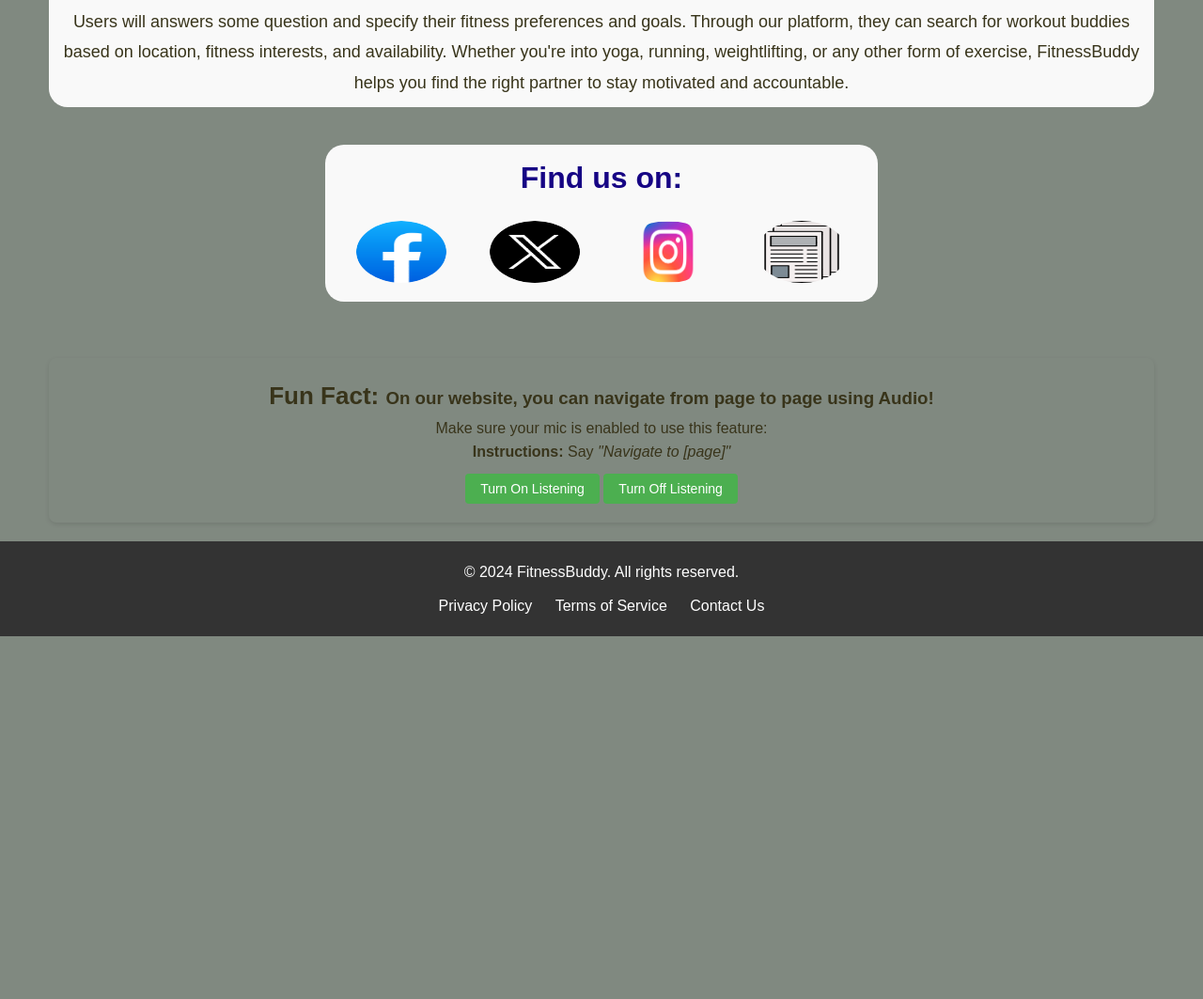
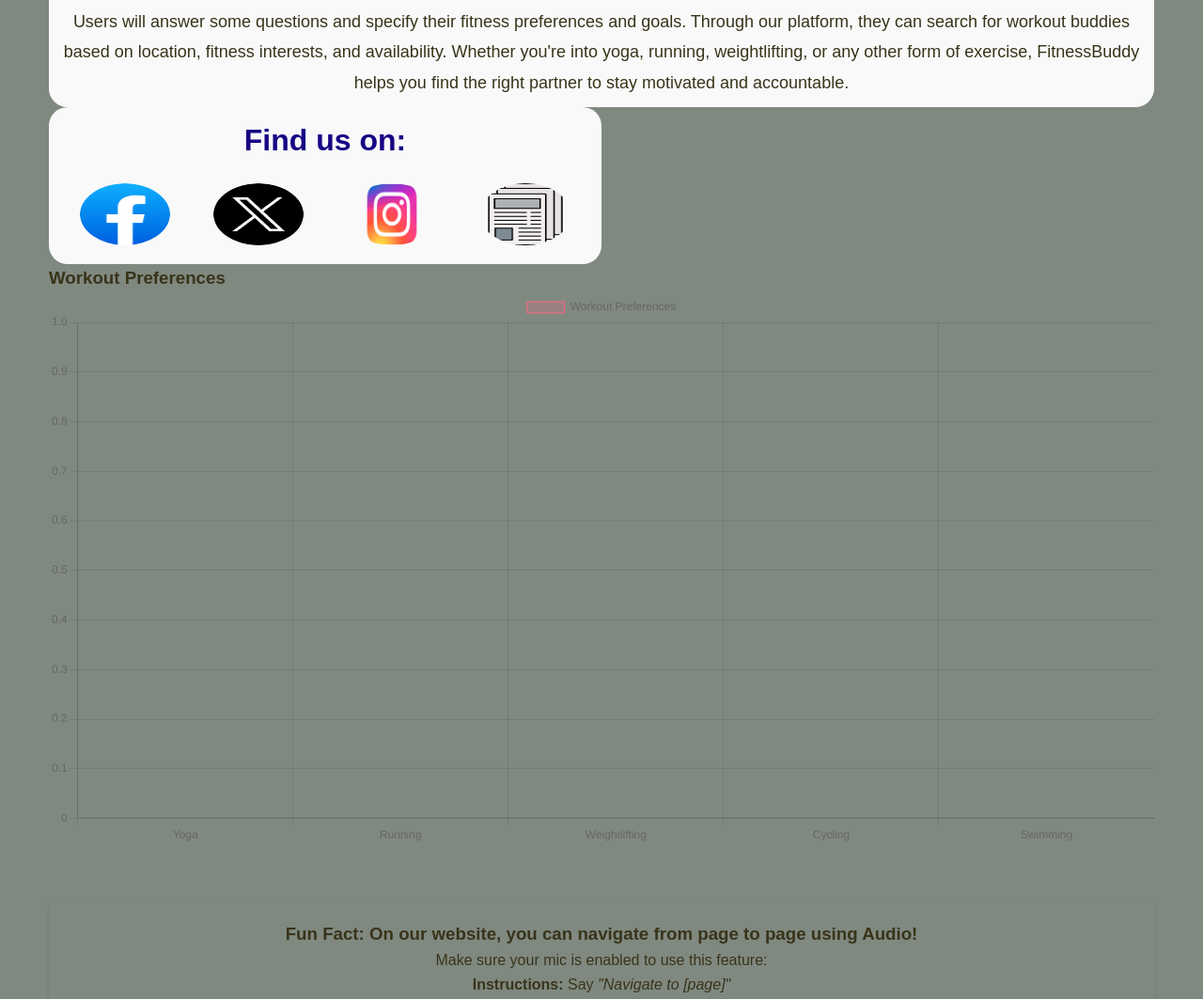
Before and after one commit to abhisbd10/INST377-FitnessBuddy, a website: page public/about.html in a window 1280 px wide. Shown: the part 665-1728 px from the top of the page at 94% size. Before the commit the page ends 1342 px from the top, so only its background shows below. Drawn offline with nearby package versions, Linux system fonts and the light colour scheme; a script that the page names is missing.

Commit message:
Update about.html

```diff
--- a/public/about.html
+++ b/public/about.html
@@ -1,6 +1,10 @@
-<html>
+<!DOCTYPE html>
+<html lang="en">
 <head>
+  <meta charset="UTF-8">
+  <meta name="viewport" content="width=device-width, initial-scale=1.0">
   <title>FitnessBuddy - Find a Buddy to Get Fit With</title>
+  <script src="https://cdn.jsdelivr.net/npm/chart.js"></script>
   <script src="//cdnjs.cloudflare.com/ajax/libs/annyang/2.6.1/annyang.min.js"></script>
   <script src="//cdnjs.cloudflare.com/ajax/libs/SpeechKITT/0.3.0/speechkitt.min.js"></script>
   <link rel="stylesheet" href="about.css" />
@@ -53,7 +57,7 @@
           <div class="styles_ab_2">
             <h3>How It Works</h3>
             <p>
-                Users will answers some question and specify their fitness
+              Users will answer some questions and specify their fitness
               preferences and goals. Through our platform, they can search for
               workout buddies based on location, fitness interests, and
               availability. Whether you're into yoga, running, weightlifting,
@@ -67,47 +71,39 @@
             <ul class="useful-links">
               <div class="grid_useful_links">
                 <li>
-                    <a href="https://www.facebook.com/FitnessBuddy"  class="social-icon"><img src="facebook.png" alt="fb"></a
-                    >
+                  <a href="https://www.facebook.com/FitnessBuddy" class="social-icon"><img src="facebook.png" alt="fb"></a>
                 </li>
                 <li>
                   <a href="https://twitter.com/ultimatefitnes_" class="social-icon"><img src="x.png" alt="X"></a>
                 </li>
                 <li>
-                    <a href="https://www.instagram.com/muscleandfitness/?hl=en"
-                    class="social-icon"><img src="instaa.png" alt="insta"></a
-                    >
+                  <a href="https://www.instagram.com/muscleandfitness/?hl=en" class="social-icon"><img src="instaa.png" alt="insta"></a>
                 </li>
                 <li>
-                    <a href="https://www.medicalnewstoday.com/articles/153390"
-                    class="social-icon"><img src="articles.png" alt="articles"></a
-                    >
+                  <a href="https://www.medicalnewstoday.com/articles/153390" class="social-icon"><img src="articles.png" alt="articles"></a>
                 </li>
               </div>
             </ul>
           </div>
         </div>
       </section>
+
+
+      <section class="chart-section">
+        <h3>Workout Preferences</h3>
+        <canvas id="workoutChart" width="400" height="200"></canvas>
+      </section>
+
       <section class="audio-controls">
-          <h3>
-            <span class="small_detail">Fun Fact: </span>On our website, you can
-            navigate from page to page using Audio!
-          </h3>
+        <h3><span class="small_detail">Fun Fact: </span>On our website, you can navigate from page to page using Audio!</h3>
         <p>Make sure your mic is enabled to use this feature:</p>
         <ul>
-            <p>
-              <strong>Instructions:</strong> Say <em>"Navigate to [page]"</em>
-            </p>
+          <p><strong>Instructions:</strong> Say <em>"Navigate to [page]"</em></p>
         </ul>
         <div class="audio-buttons">
           <button class="aud_btn" id="audio-on">Turn On Listening</button>
           <button class="aud_btn" id="audio-off">Turn Off Listening</button>
         </div>
-          <style>
-            .small_detail {
-              font-size: 26px;
-            }
-          </style>
       </section>
     </main>
   </section>
```
Lines whose indentation alone changed are shown as unchanged.
